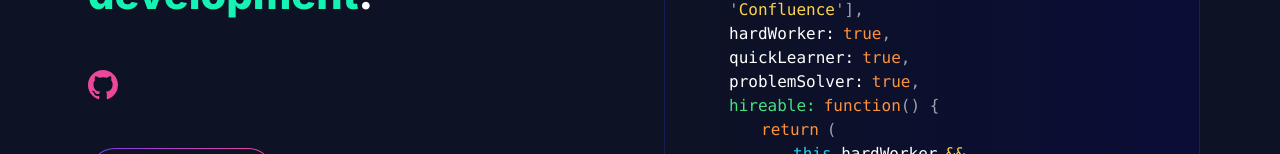
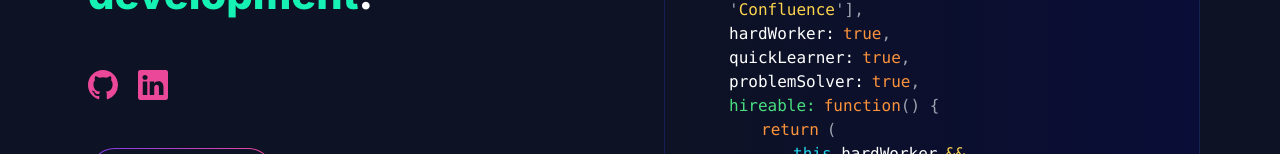
Before and after one commit to RicardoMarquina1989/portfolio, a Next.js app: page / in a window 1280 px wide. Shown: the part 646-800 px from the top of the page. Built offline with nearby package versions, Linux system fonts and the light colour scheme.

Commit message:
update favicon

```diff
--- a/app/components/homepage/contact/index.jsx
+++ b/app/components/homepage/contact/index.jsx
@@ -2,7 +2,7 @@
 import { personalData } from "@/utils/data/personal-data";
 import Link from "next/link";
 import { CiLocationOn } from "react-icons/ci";
-import { IoLogoGithub, IoMdCall } from "react-icons/io";
+import { IoLogoGithub, IoLogoLinkedin, IoMdCall } from "react-icons/io";
 import { MdAlternateEmail } from "react-icons/md";
 
 function ContactSection() {
@@ -38,6 +38,14 @@ function ContactSection() {
             </p>
           </div>
           <div className="mt-8 lg:mt-16 flex items-center gap-5 lg:gap-10">
+            <Link target="_blank" href={personalData.linkedIn}>
+              <IoLogoLinkedin
+                className="bg-[#8b98a5] p-3 rounded-full hover:bg-[#16f2b3] hover:scale-110 transition-all duration-300 text-gray-800 cursor-pointer"
+                size={48}
+              />
+            </Link>
+          </div>
+          <div className="mt-8 lg:mt-16 flex items-center gap-5 lg:gap-10">
             <Link target="_blank" href={personalData.github}>
               <IoLogoGithub
                 className="bg-[#8b98a5] p-3 rounded-full hover:bg-[#16f2b3] hover:scale-110 transition-all duration-300 text-gray-800 cursor-pointer"
--- a/app/components/homepage/hero-section/index.jsx
+++ b/app/components/homepage/hero-section/index.jsx
@@ -3,7 +3,7 @@
 import { personalData } from "@/utils/data/personal-data";
 import Image from "next/image";
 import Link from "next/link";
-import { BsGithub } from "react-icons/bs";
+import { BsGithub, BsLinkedin } from "react-icons/bs";
 import { FaFacebook, FaTwitterSquare } from "react-icons/fa";
 import { MdDownload } from "react-icons/md";
 import { RiContactsFill } from "react-icons/ri";
@@ -36,6 +36,13 @@ function HeroSection() {
               className="transition-all text-pink-500 hover:scale-125 duration-300"
             >
               <BsGithub size={30} />
+            </Link>
+            <Link
+              href={personalData.linkedIn}
+              target="_blank"
+              className="transition-all text-pink-500 hover:scale-125 duration-300"
+            >
+              <BsLinkedin size={30} />
             </Link>
           </div>
 
--- a/app/layout.js
+++ b/app/layout.js
@@ -16,6 +16,9 @@ export const metadata = {
 export default function RootLayout({ children }) {
   return (
     <html lang="en">
+      <head>
+        <link rel="icon" href="/favicon_io/favicon.ico" />
+      </head>
       <body className={inter.className}>
         <ToastContainer />
         <main className="min-h-screen relative mx-auto px-6 sm:px-12 lg:max-w-[70rem] xl:max-w-[76rem] 2xl:max-w-[92rem] text-white">
--- a/utils/data/personal-data.js
+++ b/utils/data/personal-data.js
@@ -7,4 +7,6 @@ export const personalData = {
     "Ricardo is a Backend-focused Full-Stack Engineer with expertise in Node.js, Express.js, and Microservices. He has a strong understanding of backend development, including database management, API integration, and server-side logistics implementation. His experience in building scalable and efficient microservices architecture allows him to create robust and high-performance backend systems.",
   address: "Posadas, Misiones, Argentina",
   github: "https://github.com/RicardoMarquina1989",
+  linkedIn:
+    "https://www.linkedin.com/in/ricardo-andres-marquina-molina-1033952b5/",
 };
```
Also changed, not shown: 1 other file (tests, documents, lock files or other folders).
